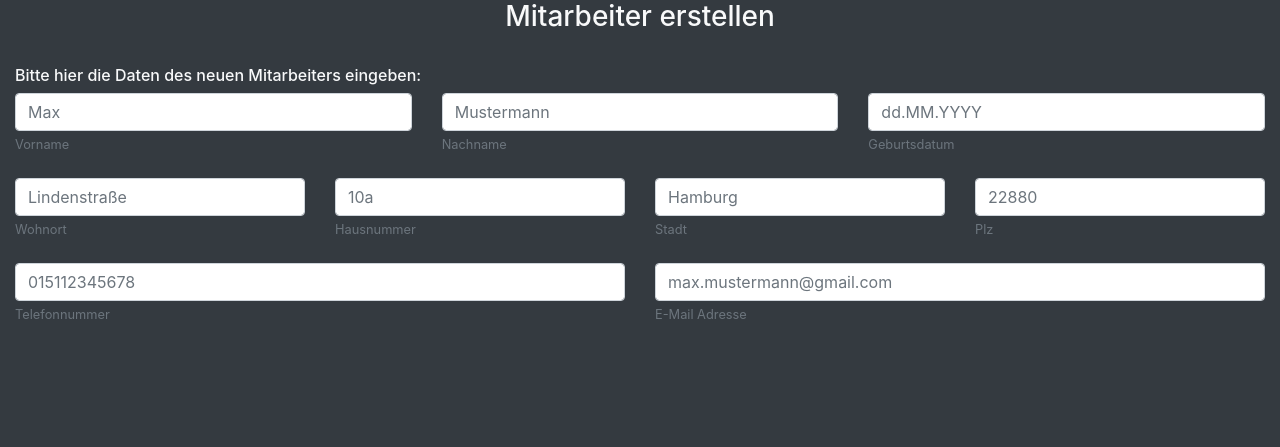
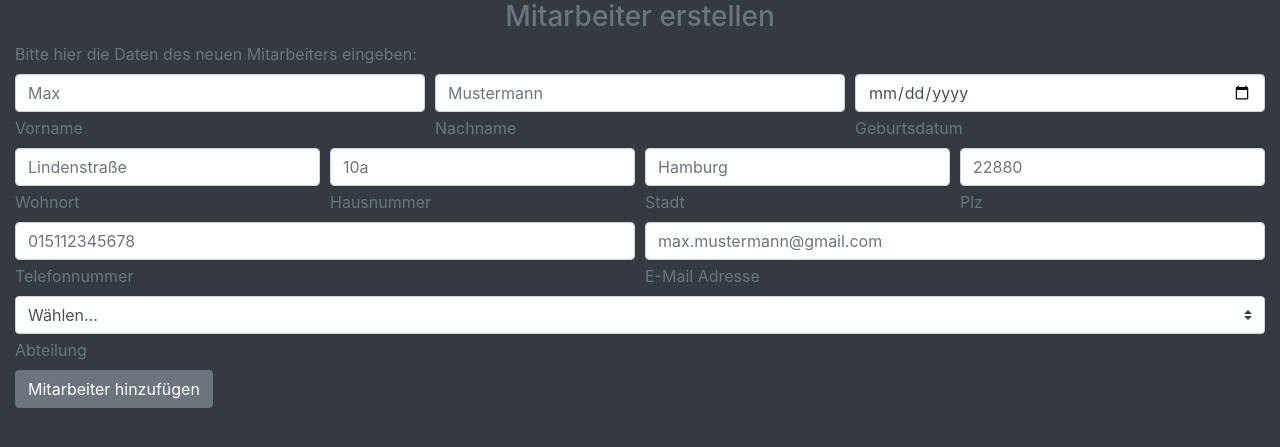
Before and after one commit to AndScher88/MWP, a PHP site: page /mitarbeitererstellen.php in a window 1280 px wide. Shown: the part 58-505 px from the top of the page. Run offline with PHP 8.4, Linux system fonts and the light colour scheme.

Commit message:
Mitarbeiter erstellen überarbeitet

```diff
--- a/mitarbeitererstellen.php
+++ b/mitarbeitererstellen.php
@@ -2,51 +2,67 @@
 <title>Mitarbeiter erstellen</title>
 <body class="text-center">
     <div class = "container-fluid">
-    <h3>Mitarbeiter erstellen</h3>
-    <br>
-    <h6 class="text-left">Bitte hier die Daten des neuen Mitarbeiters eingeben: </h6>
+        <h3 class="text-muted">Mitarbeiter erstellen</h3>
         <form class = "text-left">
-      <div class = "row">
+            <div class="text-left">
+                <label class="text-muted">Bitte hier die Daten des neuen Mitarbeiters eingeben: </label>
+            </div>
+            <div class = "form-row">
                 <div class = "col">
-          <input type="text" class="form-control" id="vorname" placeholder="Max">
-          <small id="emailhelp" class="form-text text-muted">Vorname</small>
+                    <input type="text" class="form-control" id="vorname" aria-describedby="vornamelabel" placeholder="Max">
+                    <label id="vornamelabel" class="form-text text-muted">Vorname</label>
                 </div>
                 <div class="col">
-        <input type="text" class="form-control" id="nachname" placeholder="Mustermann">
-        <small id="emailhelp" class="form-text text-muted">Nachname</small>
+                    <input type="text" class="form-control" id="nachname" aria-describedby="nachnamelabel" placeholder="Mustermann">
+                    <label id="nachnamelabel" class="form-text text-muted">Nachname</label>
                 </div>
                 <div class="col">
-        <input type="text" class="form-control" id="geburtsdatum" placeholder="dd.MM.YYYY">
-        <small id="emailhelp" class="form-text text-muted">Geburtsdatum</small>
+                    <input type="date" class="form-control" id="geburtsdatum" aria-describedby="geburtsdatumlabel"placeholder="dd.MM.YYYY">
+                    <label id="geburtsdatumlabel" class="form-text text-muted">Geburtsdatum</label>
                 </div>
-    </div><br>
-    <div class="row">
+            </div>
+            <div class="form-row">
                 <div class="col">
-        <input type="text" class="form-control" id="strasse" placeholder="Lindenstraße">
-        <small id="emailhelp" class="form-text text-muted">Wohnort</small>
+                    <input type="text" class="form-control" id="strasse" aria-describedby="wohnortlabel" placeholder="Lindenstraße">
+                    <label id="wohnortlabel" class="form-text text-muted">Wohnort</label>
                 </div>
                 <div class="col">
-        <input type="text" class="form-control" id="hausnummer" placeholder="10a">
-        <small id="emailhelp" class="form-text text-muted">Hausnummer</small>
+                    <input type="text" class="form-control" id="hausnummer" aria-describedby="hausnummerlabel" placeholder="10a">
+                    <label id="hausnummerlabel" class="form-text text-muted">Hausnummer</label>
                 </div>
                 <div class="col">
-        <input type="text" class="form-control" id="stadt" placeholder="Hamburg">
-        <small id="emailhelp" class="form-text text-muted">Stadt</small>
+                    <input type="text" class="form-control" id="stadt" aria-describedby="stadtlabel" placeholder="Hamburg">
+                    <label id="stadtlabel" class="form-text text-muted">Stadt</label>
                 </div>
                 <div class="col">
-        <input type="text" class="form-control" id="postleitzahl" placeholder="22880">
-        <small id="emailhelp" class="form-text text-muted">Plz</small>
+                    <input type="text" class="form-control" id="postleitzahl" aria-describedby="postleitzahllabel" placeholder="22880">
+                    <label id="postleitzahllabel" class="form-text text-muted">Plz</label>
                 </div>
-    </div><br>
-    <div class="row">
+            </div>
+            <div class="form-row">
                 <div class="col">
-        <input type="text" class="form-control" id="telefonnummer" placeholder="015112345678">
-        <small id="emailhelp" class="form-text text-muted">Telefonnummer</small>
+                    <input type="tel" class="form-control" id="telefonnummer" aria-describedby="telefonnummerlabel" placeholder="015112345678">
+                    <label id="telefonnummerlabel" class="form-text text-muted">Telefonnummer</label>
                 </div>
                 <div class="col">
-        <input type="text" class="form-control" id="email" placeholder="max.mustermann@gmail.com">
-        <small id="emailhelp" class="form-text text-muted">E-Mail Adresse</small>
+                    <input type="email" class="form-control" id="email" aria-describedby="emaillabel" placeholder="max.mustermann@gmail.com">
+                    <label id="emaillabel" class="form-text text-muted">E-Mail Adresse</label>
                 </div>
+            </div>
+            <div class="form-row">
+                <div class="col">
+                    <select class="custom-select" id="abteilung">
+                        <option selected>Wählen...</option>
+                        <option value="1">Human Resources</option>
+                        <option value="2">Engineering</option>
+                        <option value="3">Production</option>
+                        <option value="4">IT</option>
+                    </select>
+                    <label id="abteilung" class="form-text text-muted">Abteilung</label>
+                </div>
+            </div>
+            <div class="btn-group" role="group" aria-label="hinzufügen">
+                <a href="mitarbeiterneu.php" class="btn btn-secondary">Mitarbeiter hinzufügen</a>
             </div>
         </form>
     </div>
```
Lines whose indentation alone changed are shown as unchanged.
